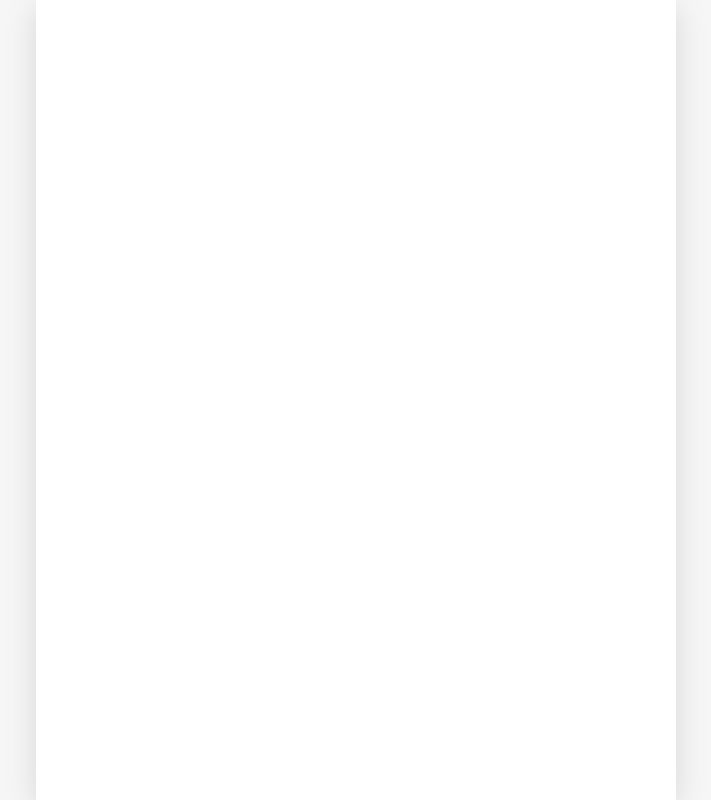
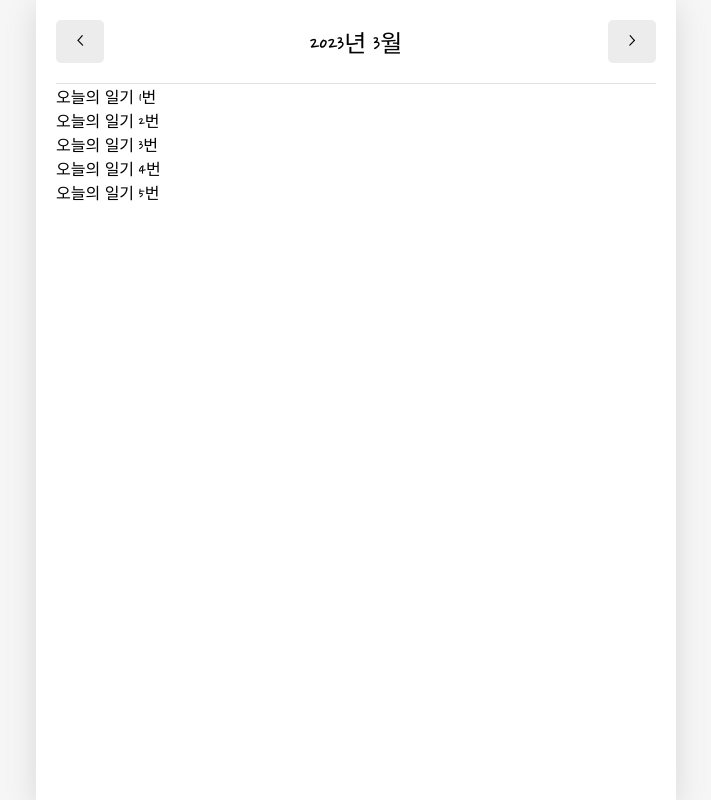
Before and after one commit to ccpjh/react_diary, a React (Create React App) app: page / in a window 1280 px wide. Shown: the whole page, without its empty margins (284-995 px from the left). Built offline with nearby package versions, Linux system fonts and the light colour scheme; the HTML template or start-up script is replaced by a standard one; a web font is replaced by a local one.

Commit message:
[추가]"Home" 화면 날짜표시, 날짜이동, 일기 더미리스트 추가

```diff
--- a/src/App.js
+++ b/src/App.js
@@ -1,5 +1,6 @@
 import React, { useReducer, useRef } from 'react';
 import './App.css';
+import Home from './pages/Home';
 
 const reducer = (state, action) => {
     let newState = [];
@@ -12,11 +13,11 @@ const reducer = (state, action) => {
             break;
         }
         case 'REMOVE': {
-            newState = state.filter((it) => it.id !== action.targetId);
+            newState = state.filter((el) => el.id !== action.targetId);
             break;
         }
         case 'EDIT': {
-            newState = state.map((it) => it.id === action.data.id ? { ...action.data } : it);
+            newState = state.map((el) => (el.id === action.data.id ? { ...action.data } : el));
             break;
         }
         default:
@@ -29,9 +30,50 @@ const reducer = (state, action) => {
 export const DiaryStateContext = React.createContext();
 export const DiaryDispatchContext = React.createContext();
 
+const dummyData = [
+    {
+        id: 1,
+        emotion: 1,
+        content: '오늘의 일기 1번',
+        date: 1679490942802,
+    },
+    {
+        id: 2,
+        emotion: 2,
+        content: '오늘의 일기 2번',
+        date: 1679491123733,
+    },
+    {
+        id: 3,
+        emotion: 3,
+        content: '오늘의 일기 3번',
+        date: 1679491127973,
+    },
+    {
+        id: 4,
+        emotion: 4,
+        content: '오늘의 일기 4번',
+        date: 1679491155057,
+    },
+    {
+        id: 5,
+        emotion: 5,
+        content: '오늘의 일기 5번',
+        date: 1679491163724,
+    },
+    {
+        id: 6,
+        emotion: 2,
+        content: '오늘의 일기 6번',
+        date: 1689492246136,
+    },
+];
+
 function App() {
 
-    const [data, dispatch] = useReducer(reducer, []);
+    const [data, dispatch] = useReducer(reducer, dummyData);
+
+    console.log(new Date().getTime())
 
     const dataId = useRef(0)
     // CREATE
@@ -80,7 +122,7 @@ function App() {
                 }}
             >
                 <div className="App">
-
+                    <Home />
                 </div>
             </DiaryDispatchContext.Provider>
         </DiaryStateContext.Provider>
--- /dev/null
+++ b/src/components/DiaryList.js
@@ -0,0 +1,15 @@
+const DiaryList = ({ diaryList }) => {
+    return (
+        <div>
+            {diaryList.map((el) => (
+                <div key={el.id}>{ el.content}</div>
+            ))}
+        </div>
+        )
+}
+
+DiaryList.defaultProps = {
+    diaryList: [],
+}
+
+export default DiaryList;
--- /dev/null
+++ b/src/pages/Home.js
@@ -0,0 +1,55 @@
+import { useContext, useEffect, useState } from "react";
+import Header from '../components/Header'
+import Button from '../components/Button'
+import DiaryList from "../components/DiaryList";
+import { DiaryStateContext } from "../App";
+
+const Home = () => {
+
+    // 일기 확인용 더미 데이터 생성
+    const diaryList = useContext(DiaryStateContext);
+    const [data, setData] = useState([]);
+    // 날짜를 저장할 state 생성
+    const [currentDate, setCurrentDate] = useState(new Date());
+    // 현재 년/월 을 header_txt에 넣어준다.
+    const headText = `${currentDate.getFullYear()}년 ${currentDate.getMonth() + 1}월`;
+
+    // 날짜&일기리스트 가 변할 때 마다, 일기 데이터 가공
+    useEffect(() => {
+        if (diaryList.length >= 1) {
+            const firstDay = new Date(
+                currentDate.getFullYear(), currentDate.getMonth(), 1
+            ).getTime();
+
+            const lastDay = new Date(
+                currentDate.getFullYear(), currentDate.getMonth() +1 , 0
+            ).getTime()
+
+            setData(diaryList.filter((el) => firstDay <= el.date && el.date <= lastDay ))
+        }
+    }, [diaryList, currentDate])
+
+    useEffect(() => {
+        console.log(data)
+    }, [data])
+
+    // > 버튼을 클릭 했을 때 다음달로 이동
+    const increaseMonth = () => {
+        setCurrentDate(new Date(currentDate.getFullYear(), currentDate.getMonth() + 1, currentDate.getDate()));
+    };
+    //  < 버튼을 클릭 했을 때 이전달로 이동
+    const decreaseMonth = () => {
+        setCurrentDate(new Date(currentDate.getFullYear(), currentDate.getMonth() - 1), currentDate.getDate());
+    };
+
+
+
+    return (
+        <div>
+            <Header headText={headText} leftChild={<Button text={'<'} onClick={decreaseMonth} />} rightChild={<Button text={'>'} onClick={increaseMonth} />} />
+            <DiaryList diaryList={data} />
+        </div>
+    );
+}
+
+export default Home;
```
Also changed, not shown: 1 other file (tests, documents, lock files or other folders).
